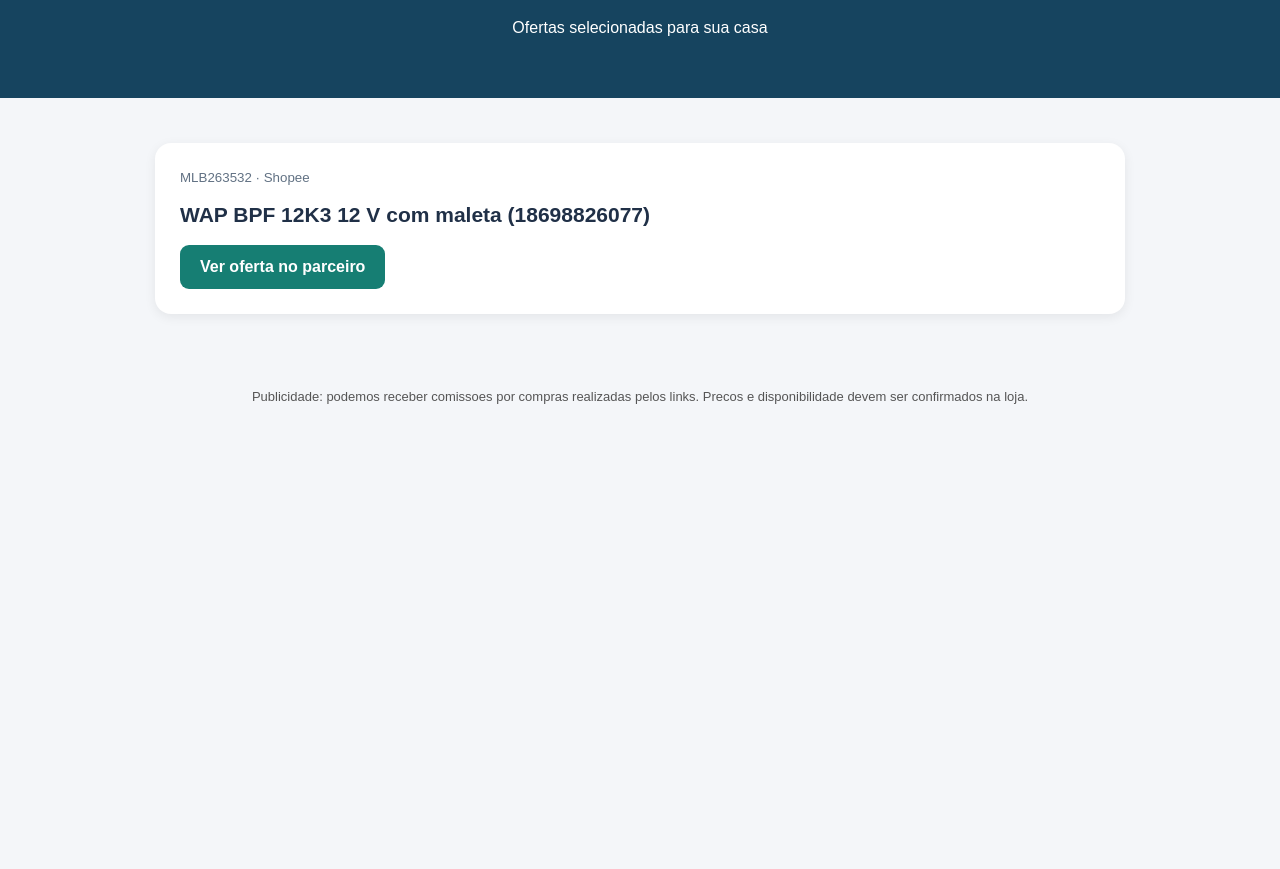
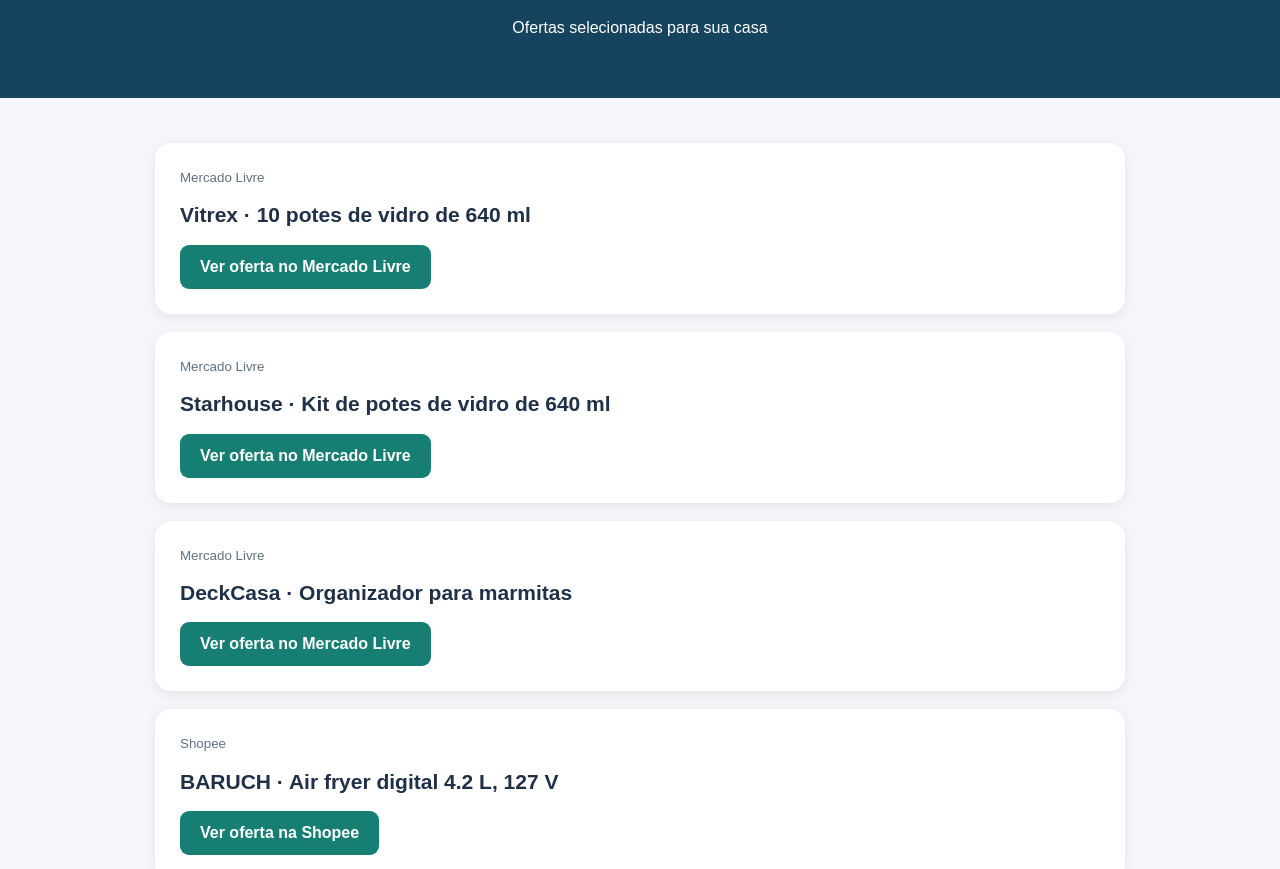
Before and after one commit to rodrigospanhol-cloud/casa-esperta-catalogo, a plain HTML site: page index.html in a window 1280 px wide. Shown: the part 106-975 px from the top of the page. Before the commit the page ends 800 px from the top, so only its background shows below. Drawn offline with Linux system fonts and the light colour scheme.

Commit message:
Adicionar links oficiais das cinco ofertas Casa Esperta

```diff
--- a/index.html
+++ b/index.html
@@ -19,7 +19,13 @@ footer{text-align:center;padding:30px;color:#555;font-size:13px}
 </head>
 <body>
 <header><h1>Casa Esperta</h1><p>Ofertas selecionadas para sua casa</p></header>
-<main><article><small>MLB263532 · Shopee</small><h2>WAP BPF 12K3 12 V com maleta (18698826077)</h2><a href="https://s.shopee.com.br/30pfYYbQkF" target="_blank" rel="sponsored noopener noreferrer">Ver oferta no parceiro</a></article></main>
+<main>
+<article><small>Mercado Livre</small><h2>Vitrex · 10 potes de vidro de 640 ml</h2><a href="https://meli.la/2jKRvmq" target="_blank" rel="sponsored noopener noreferrer">Ver oferta no Mercado Livre</a></article>
+<article><small>Mercado Livre</small><h2>Starhouse · Kit de potes de vidro de 640 ml</h2><a href="https://meli.la/2brN2rV" target="_blank" rel="sponsored noopener noreferrer">Ver oferta no Mercado Livre</a></article>
+<article><small>Mercado Livre</small><h2>DeckCasa · Organizador para marmitas</h2><a href="https://meli.la/1e7MJDL" target="_blank" rel="sponsored noopener noreferrer">Ver oferta no Mercado Livre</a></article>
+<article><small>Shopee</small><h2>BARUCH · Air fryer digital 4.2 L, 127 V</h2><a href="https://s.shopee.com.br/4LL2me7XoZ" target="_blank" rel="sponsored noopener noreferrer">Ver oferta na Shopee</a></article>
+<article><small>Shopee</small><h2>Escova elétrica de limpeza 9 em 1</h2><a href="https://s.shopee.com.br/20x7viRAfS" target="_blank" rel="sponsored noopener noreferrer">Ver oferta na Shopee</a></article>
+</main>
 <footer>Publicidade: podemos receber comissoes por compras realizadas pelos links.
 Precos e disponibilidade devem ser confirmados na loja.</footer>
 </body></html>
```
